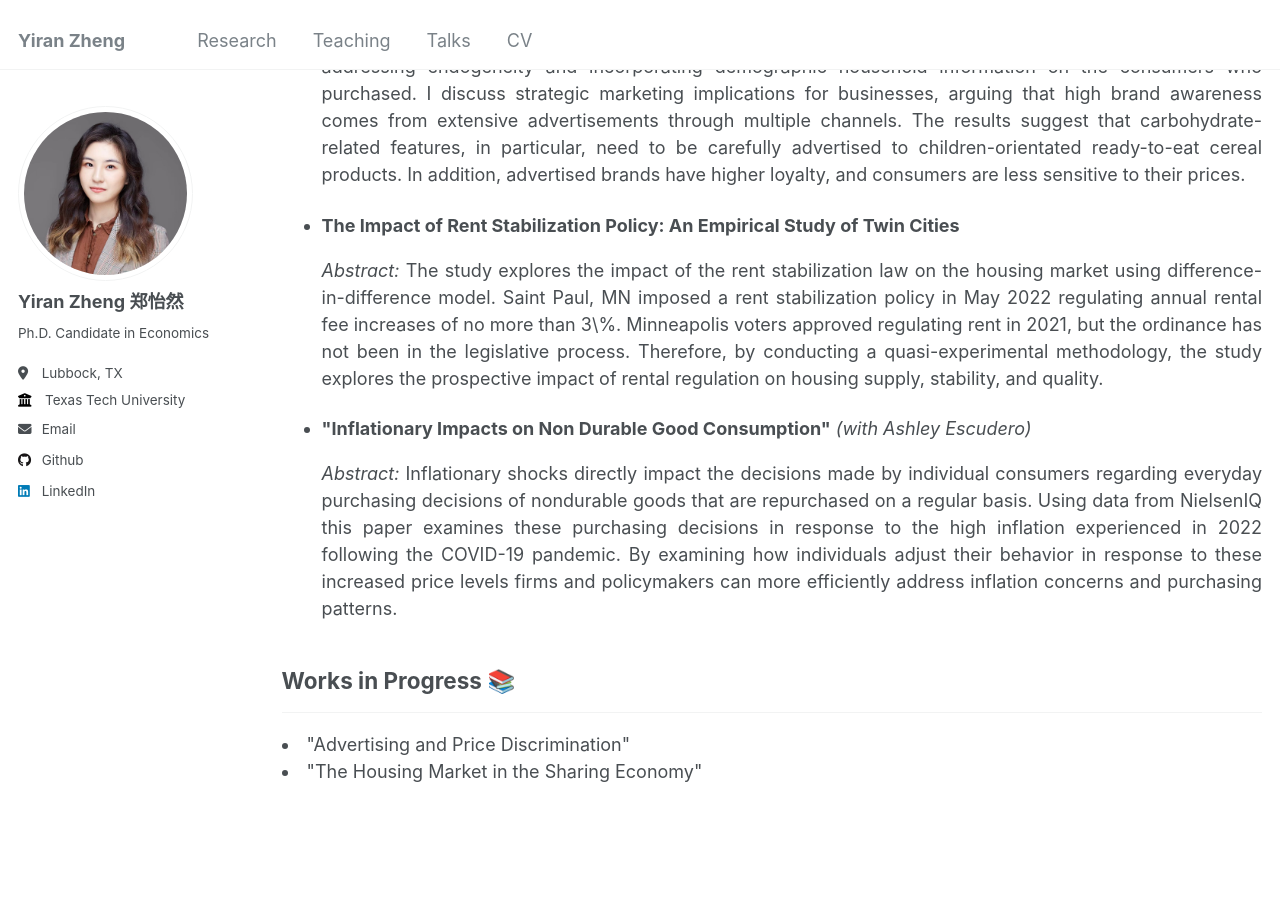
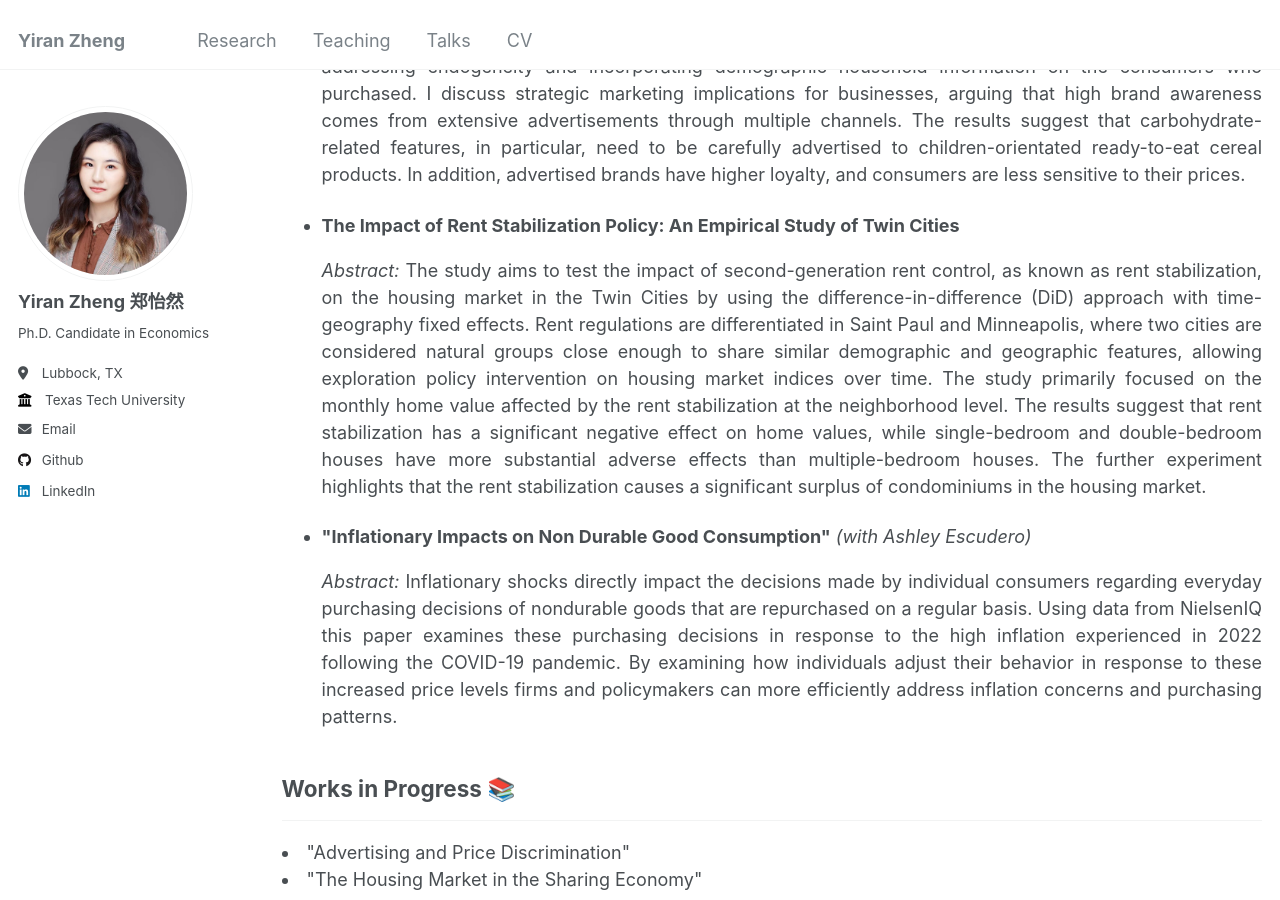
Before and after one commit to yiran-zheng/yiran-zheng.github.io, a Jekyll site: the page built from _pages/research.html, in a window 1280 px wide and 900 px high, scrolled down 343 px. Built offline with Jekyll 4.4.1, drawn with Linux system fonts in a browser that asks for light colours.

Commit message:
Update research.html

```diff
--- a/_pages/research.html
+++ b/_pages/research.html
@@ -20,7 +20,7 @@ author_profile: true
           <ul>
             <li><strong>The Impact of Rent Stabilization Policy: An Empirical Study of Twin Cities</strong>
                 <p align="justify">
-                  <i>Abstract:</i> The study explores the impact of the rent stabilization law on the housing market using difference-in-difference model. Saint Paul, MN imposed a rent stabilization policy in May 2022 regulating annual rental fee increases of no more than 3\%. Minneapolis voters approved regulating rent in 2021, but the ordinance has not been in the legislative process. Therefore, by conducting a quasi-experimental methodology, the study explores the prospective impact of rental regulation on housing supply, stability, and quality.
+                  <i>Abstract:</i> The study aims to test the impact of second-generation rent control, as known as rent stabilization, on the housing market in the Twin Cities by using the difference-in-difference (DiD) approach with time-geography fixed effects. Rent regulations are differentiated in Saint Paul and Minneapolis, where two cities are considered natural groups close enough to share similar demographic and geographic features, allowing exploration policy intervention on housing market indices over time. The study primarily focused on the monthly home value affected by the rent stabilization at the neighborhood level. The results suggest that rent stabilization has a significant negative effect on home values, while single-bedroom and double-bedroom houses have more substantial adverse effects than multiple-bedroom houses. The further experiment highlights that the rent stabilization causes a significant surplus of condominiums in the housing market.
                 </p>
             </li>
           </ul>
```
